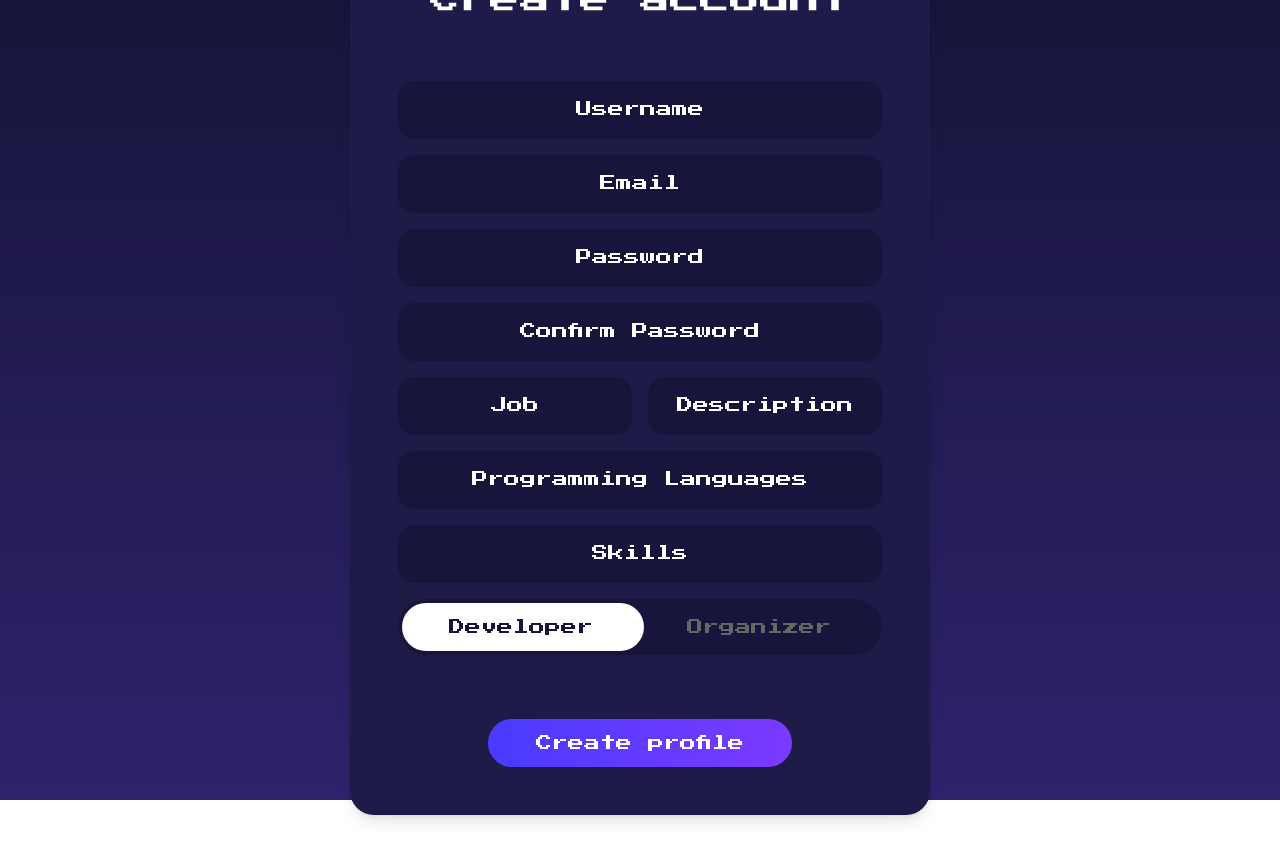
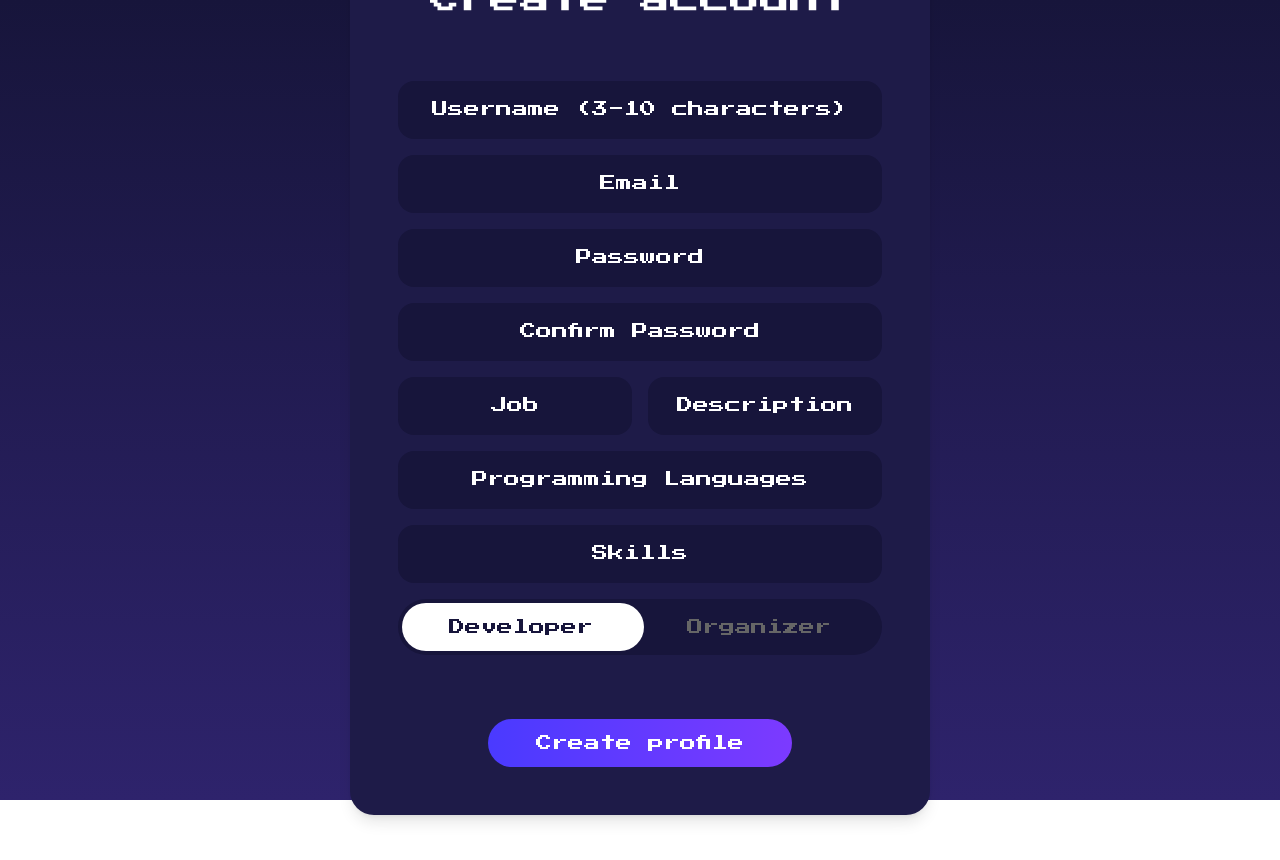
Before and after one commit to StefanTrajkovskii/Srekja-Hackathon, a React (Create React App) app: page /register in a window 1280 px wide. Shown: the top 860 px of the page. Built offline with nearby package versions, Linux system fonts and the light colour scheme; a web font is replaced by a local one.

Commit message:
validation for username to be between 3 and 10 char

```diff
--- a/src/pages/Register.jsx
+++ b/src/pages/Register.jsx
@@ -47,15 +47,11 @@ function Register() {
   };
 
   const validateUsername = (username) => {
-    if (username.length < 3) {
-      return { isValid: false, message: 'Username must be at least 3 characters' };
-    }
-    if (!/^[a-zA-Z0-9_]+$/.test(username)) {
-      return { isValid: false, message: 'Username can only contain letters, numbers, and underscores' };
-    }
-    if (checkUsernameExists(username)) {
-      return { isValid: false, message: 'Username is already taken' };
-    }
+    if (!username) return { isValid: false, message: 'Username is required' };
+    if (username.length < 3) return { isValid: false, message: 'Username must be at least 3 characters' };
+    if (username.length > 10) return { isValid: false, message: 'Username must be 10 characters or less' };
+    if (!/^[a-zA-Z0-9_]+$/.test(username)) return { isValid: false, message: 'Username can only contain letters, numbers, and underscores' };
+    if (checkUsernameExists(username)) return { isValid: false, message: 'Username is already taken' };
     return { isValid: true, message: '' };
   };
 
@@ -174,7 +170,9 @@ function Register() {
             <input
               type="text"
               name="username"
-              placeholder={!focused.username ? "Username" : ""}
+              minLength={3}
+              maxLength={10}
+              placeholder={!focused.username ? "Username (3-10 characters)" : ""}
               value={formData.username}
               onChange={handleChange}
               onFocus={() => handleFocus('username')}
```
